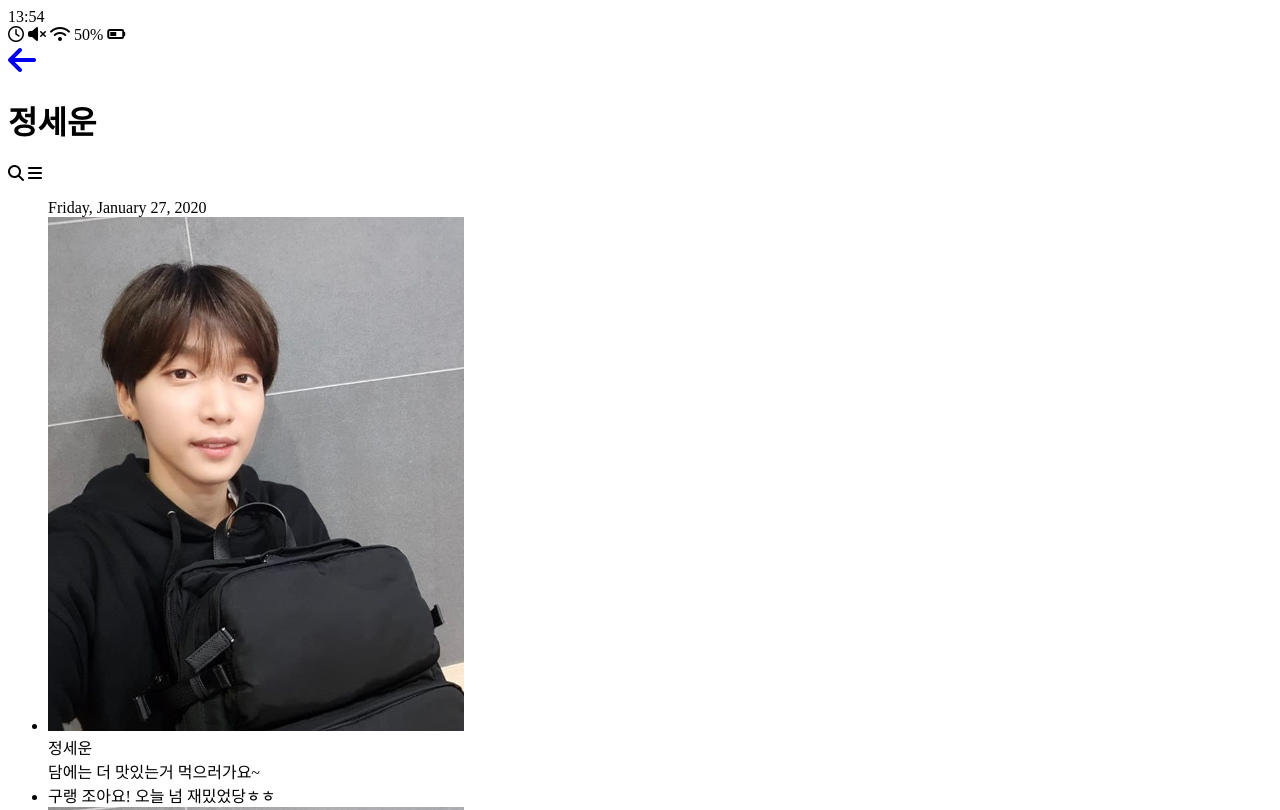
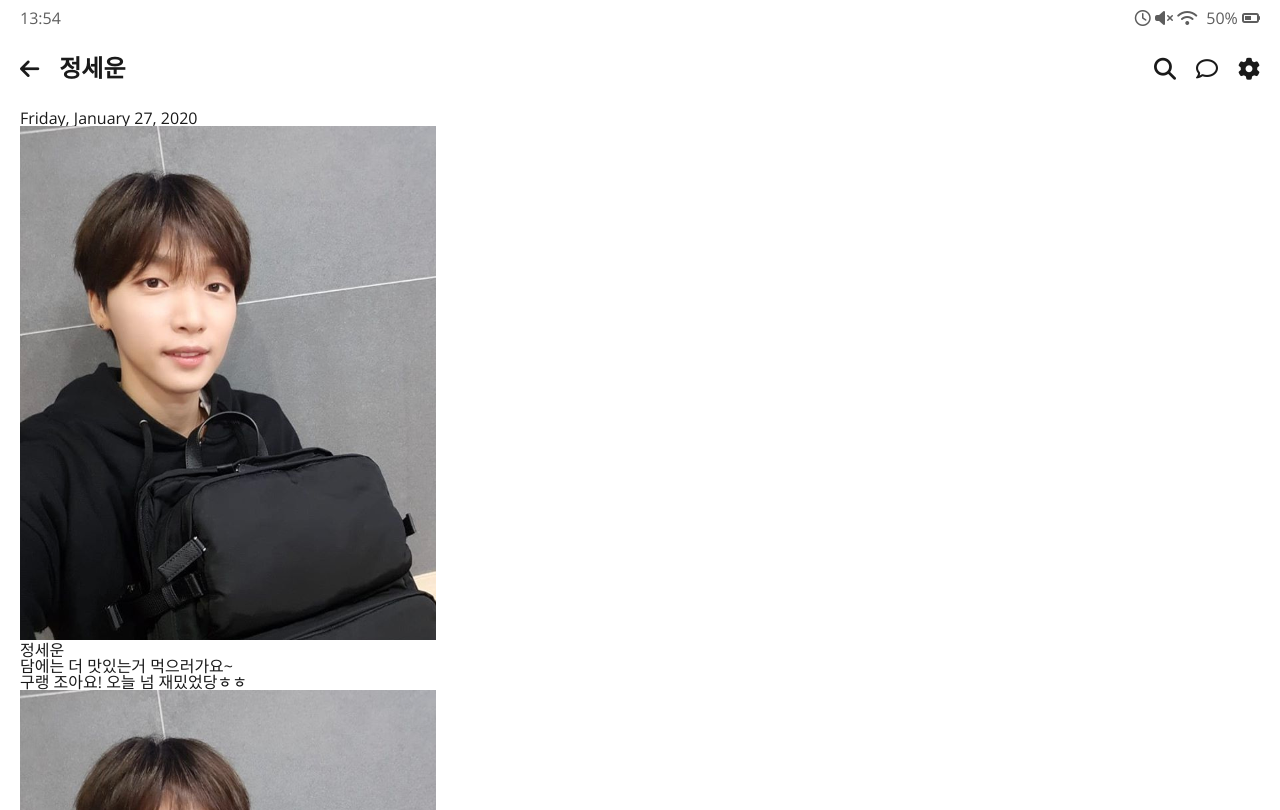
Before and after one commit to rimuuu/kakao-clone, a plain HTML site: page chat.html in a window 1280 px wide. Shown: the top 810 px of the page. Drawn offline with nearby package versions, Linux system fonts and the light colour scheme.

Commit message:
CSS part started
Added status-bar, header css

```diff
--- a/chat.html
+++ b/chat.html
@@ -8,14 +8,16 @@
       src="https://kit.fontawesome.com/3ceb02a9a3.js"
       crossorigin="anonymous"
     ></script>
-
+    <link rel="stylesheet" href="css/styles.css" />
     <title>Chat | Kakao Clone</title>
   </head>
+
   <body>
     <div class="status-bar">
-      <div class="status-bar__column"></div>
+      <div class="status-bar__column">
         <span class="status-bar__clock">13:54</span>
       </div>
+
       <div class="status-bar__column">
         <i class="far fa-clock"></i>
         <i class="fas fa-volume-mute"></i>
@@ -23,20 +25,25 @@
         <span class="status-bar__battery-level">50% </span>
         <i class="fas fa-battery-half"></i>
       </div>
+    </div>
 
     <header class="header">
       <div class="header__header-column">
         <a href="index.html" class="header__back-btn">
-          <i class="fas fa-arrow-left fa-2x"></i>
+          <i class="fas fa-arrow-left "></i>
         </a>
         <h1 class="header-title">정세운</h1>
       </div>
+
       <div class="header__header-column">
-        <span class="header__header-icon">
+        <span class="header__icon">
           <i class="fas fa-search"></i>
         </span>
-        <span class="header__header-icon">
-          <i class="fas fa-bars"></i>
+        <span class="header__icon">
+          <i class="far fa-comment"></i>
+        </span>
+        <span class="header__icon">
+          <i class="fas fa-cog"></i>
         </span>
       </div>
     </header>
--- /dev/null
+++ b/css/header.css
@@ -0,0 +1,26 @@
+.header {
+  display: flex;
+  justify-content: space-between;
+  align-items: center;
+  margin-bottom: 30px;
+}
+
+.header-title {
+  font-size: 24px;
+  font-weight: 700;
+}
+
+.header__icon {
+  font-size: 22px;
+  margin-left: 20px;
+  cursor: pointer;
+}
+
+.header .header__header-column {
+  display: flex;
+  align-items: center;
+}
+.header .header__back-btn {
+  font-size: 22px;
+  margin-right: 20px;
+}
--- /dev/null
+++ b/css/reset.css
@@ -0,0 +1,129 @@
+/* http://meyerweb.com/eric/tools/css/reset/
+   v2.0 | 20110126
+   License: none (public domain)
+*/
+
+html,
+body,
+div,
+span,
+applet,
+object,
+iframe,
+h1,
+h2,
+h3,
+h4,
+h5,
+h6,
+p,
+blockquote,
+pre,
+a,
+abbr,
+acronym,
+address,
+big,
+cite,
+code,
+del,
+dfn,
+em,
+img,
+ins,
+kbd,
+q,
+s,
+samp,
+small,
+strike,
+strong,
+sub,
+sup,
+tt,
+var,
+b,
+u,
+i,
+center,
+dl,
+dt,
+dd,
+ol,
+ul,
+li,
+fieldset,
+form,
+label,
+legend,
+table,
+caption,
+tbody,
+tfoot,
+thead,
+tr,
+th,
+td,
+article,
+aside,
+canvas,
+details,
+embed,
+figure,
+figcaption,
+footer,
+header,
+hgroup,
+menu,
+nav,
+output,
+ruby,
+section,
+summary,
+time,
+mark,
+audio,
+video {
+  margin: 0;
+  padding: 0;
+  border: 0;
+  font-size: 100%;
+  font: inherit;
+  vertical-align: baseline;
+}
+/* HTML5 display-role reset for older browsers */
+article,
+aside,
+details,
+figcaption,
+figure,
+footer,
+header,
+hgroup,
+menu,
+nav,
+section {
+  display: block;
+}
+body {
+  line-height: 1;
+}
+ol,
+ul {
+  list-style: none;
+}
+blockquote,
+q {
+  quotes: none;
+}
+blockquote:before,
+blockquote:after,
+q:before,
+q:after {
+  content: "";
+  content: none;
+}
+table {
+  border-collapse: collapse;
+  border-spacing: 0;
+}
--- /dev/null
+++ b/css/status-bar.css
@@ -0,0 +1,10 @@
+.status-bar {
+  display: flex;
+  justify-content: space-between;
+  margin-bottom: 30px;
+  opacity: 0.7;
+}
+
+.status-bar i {
+    font-size 14px;
+}
--- /dev/null
+++ b/css/styles.css
@@ -0,0 +1,19 @@
+@import url("https://fonts.googleapis.com/css?family=Open+Sans:400,700&display=swap");
+@import "reset.css";
+@import "status-bar.css";
+@import "header.css";
+
+body {
+  background-color: white;
+  padding: 10px 20px;
+  color: #1a1a1a;
+  font-family: "Open Sans", -apple-system, BlinkMacSystemFont, "Segoe UI",
+    Roboto, Oxygen, Ubuntu, Cantarell, "Helvetica Neue", sans-serif;
+}
+.status-bar .status-bar__battery-level {
+  margin-left: 5px;
+}
+
+a {
+  color: inherit;
+}
```
Also changed, not shown: find.html (+15 -5 lines), friends.html (+11 -5 lines), index.html (+15 -6 lines), more.html (+11 -5 lines), settings.html (+6 -3 lines). Lines whose indentation alone changed are shown as unchanged.
